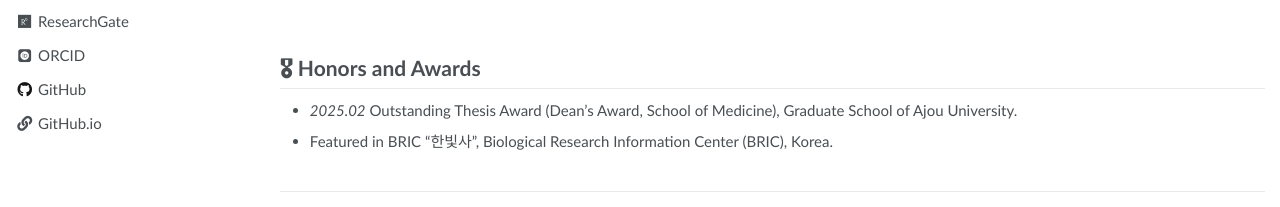
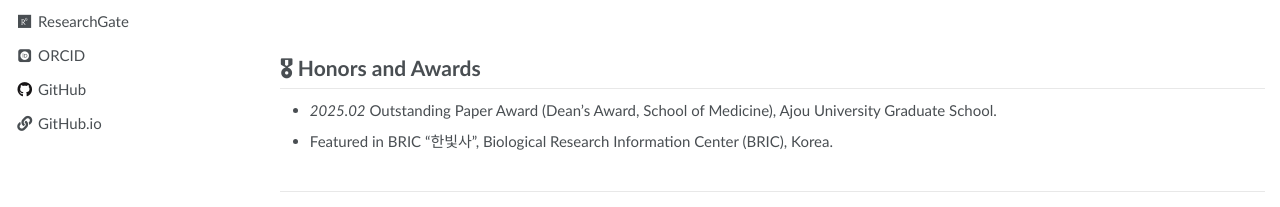
Before and after one commit to doyoonkim-ed/doyoonkim-ed.github.io, a Jekyll site: the page built from _pages/about.md, in a window 1280 px wide and 900 px high, scrolled down 1123 px. Shown: the part 674-881 px from the top of the window. Built offline with Jekyll 4.4.1, drawn with Linux system fonts in a browser that asks for light colours; some web fonts are replaced.

Commit message:
Correct award name: Outstanding Paper Award
Co-Authored-By: Claude Opus 5.5 <noreply@anthropic.com>
Claude-Session: https://claude.ai/code/session_01QJZZDb9s9CxVdjUGw7qkxB

```diff
--- a/_pages/about.md
+++ b/_pages/about.md
@@ -76,5 +76,5 @@ My current research focuses on:
 - *2026.09* IFI16 Mutant Gene as a Marker for Risk Prediction, Diagnosis or Prognosis of Chronic Liver Disease and Uses Thereof. Korea (10-3028668), registered 2026.09.30 · filed 10-2023-0042074 (2023.03.30).
 
 # 🎖 Honors and Awards
-- *2025.02* Outstanding Thesis Award (Dean's Award, School of Medicine), Graduate School of Ajou University.
+- *2025.02* Outstanding Paper Award (Dean's Award, School of Medicine), Ajou University Graduate School.
 - Featured in BRIC "한빛사", Biological Research Information Center (BRIC), Korea.
```
